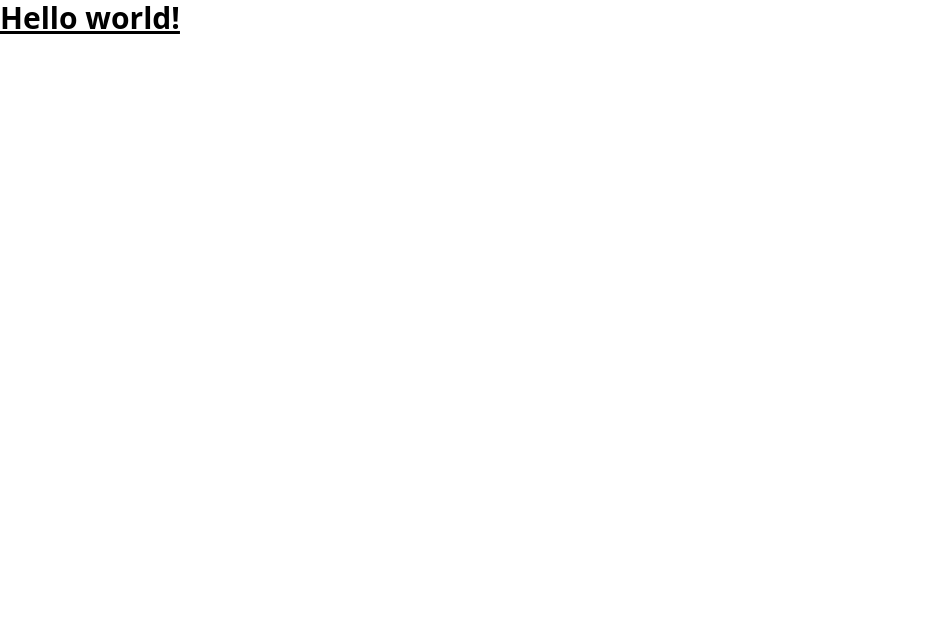
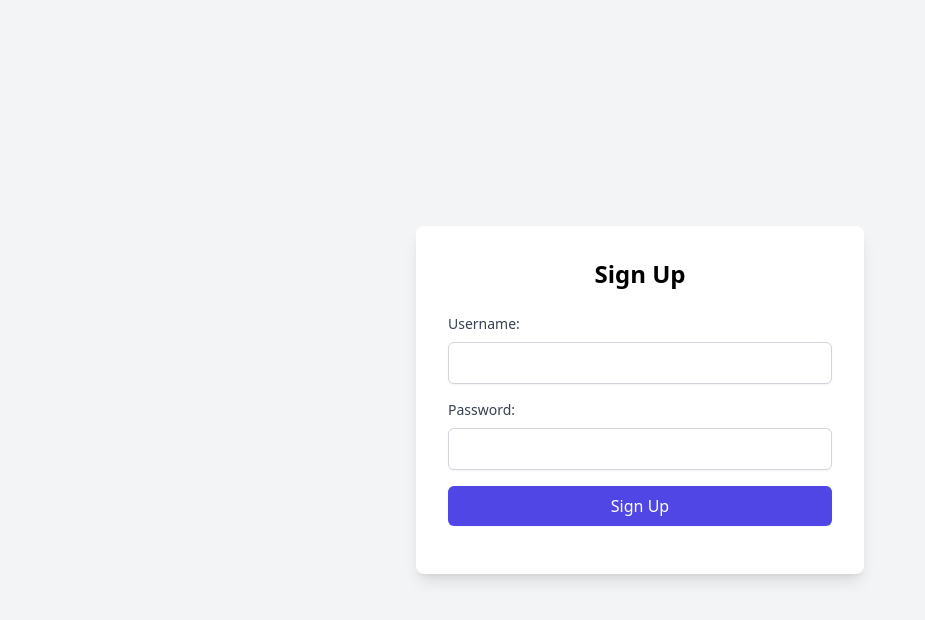
Before and after one commit to SrijaAdhya12/demo-session, a React (Vite) app in the folder client/: page / in a window 1280 px wide. Shown: the top 620 px of the page, without its empty margins (0-925 px from the left). Built offline with nearby package versions, Linux system fonts and the light colour scheme.

Commit message:
feat: added signup page

```diff
--- a/client/package.json
+++ b/client/package.json
@@ -11,7 +11,9 @@
   },
   "dependencies": {
     "react": "^18.3.1",
-    "react-dom": "^18.3.1"
+    "react-dom": "^18.3.1",
+    "react-router-dom": "^6.26.1",
+    "react-toastify": "^10.0.5"
   },
   "devDependencies": {
     "@eslint/js": "^9.9.0",
--- a/client/src/App.jsx
+++ b/client/src/App.jsx
@@ -1,9 +1,14 @@
 import React from 'react'
+import { ToastContainer } from 'react-toastify'
+import 'react-toastify/dist/ReactToastify.css'
+import SignUp from './pages/SignUp'
+
 
 const app = () => {
   return (
-		<div>
-			<h1 className="text-3xl font-bold underline">Hello world!</h1>
+	  <div>
+		  <SignUp/>
+			<ToastContainer/>
 		</div>
   )
 }
--- /dev/null
+++ b/client/src/pages/SignUp.jsx
@@ -0,0 +1,53 @@
+import React from 'react'
+
+const SignUp = () => {
+  return (
+	<div className="flex items-center justify-center min-h-screen bg-gray-100">
+
+  <div className="w-full max-w-md p-8 bg-white shadow-lg rounded-lg">
+
+    <h1 className="text-2xl font-bold text-center mb-6">Sign Up</h1>
+
+    <form className="space-y-4">
+      <div>
+        <label htmlFor="username" className="block text-sm font-medium text-gray-700 mb-2">
+          Username:
+        </label>
+        <input
+          type="text"
+          id="username"
+          required
+          className="w-full px-4 py-2 border border-gray-300 rounded-md shadow-sm focus:outline-none focus:ring-2 focus:ring-indigo-500"
+        />
+      </div>
+
+      <div>
+        <label htmlFor="password" className="block text-sm font-medium text-gray-700 mb-2">
+          Password:
+        </label>
+        <input
+          type="password"
+          id="password"
+          required
+          className="w-full px-4 py-2 border border-gray-300 rounded-md shadow-sm focus:outline-none focus:ring-2 focus:ring-indigo-500"
+        />
+      </div>
+
+      <button
+        type="submit"
+        className="w-full bg-indigo-600 text-white py-2 px-4 rounded-md shadow-sm hover:bg-indigo-700 focus:outline-none focus:ring-2 focus:ring-indigo-500"
+      >
+        Sign Up
+      </button>
+    </form>
+
+    <p className="mt-4 text-center text-red-500">
+      {/* Message will be dynamically inserted here */}
+    </p>
+  </div>
+</div>
+
+  )
+}
+
+export default SignUp
```
Also changed, not shown: 1 other file (tests, documents, lock files or other folders).
